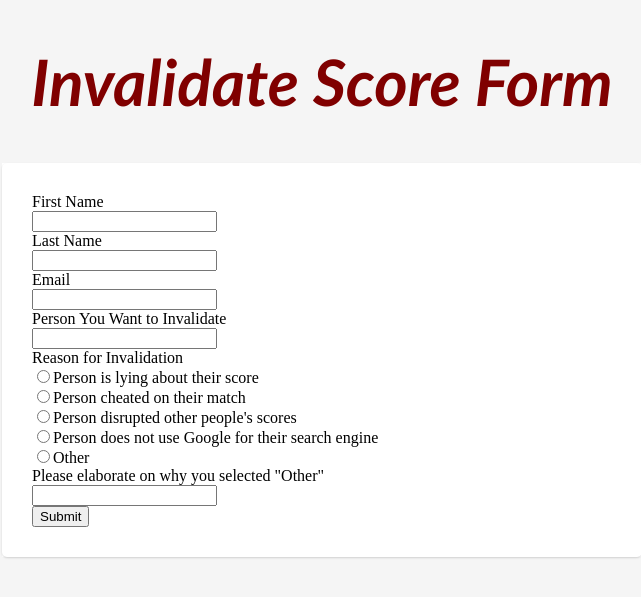
After one commit to AnthonyBenitez/Pinball, a Python web app: template templates/invalidatescore.html in a window 1280 px wide. The commit adds this page. Shown: the top 597 px of the page, without its empty margins (318-959 px from the left). Run offline with Jinja, Linux system fonts and the light colour scheme; the template is opened without the code that fills it, so the values that code supplies are empty.

Commit message:
invalidate

```diff
--- /dev/null
+++ b/static/invalidatescore.css
@@ -0,0 +1,55 @@
+h1  {
+   font-family: 'Gill Sans', 'Gill Sans MT', Calibri, 'Trebuchet MS', sans-serif;
+   font-size: 64px;
+   color: maroon;
+   font-style: italic;
+}
+
+.container {
+
+ position: absolute;
+ left: 25%;
+ right: 20%;
+ margin:0;
+ width: 50%;
+ background: white;
+ min-height: auto;
+}
+ .containerinput {
+   width: 50%;
+   clear: both;
+   font-family: 'Times New Roman', Times, serif;
+   align-content: center;
+ }
+
+ .radio {
+   left: 30%;
+   position: absolute;
+ }
+
+ body {
+
+   background-color: whitesmoke;
+ }
+ .whitebox {
+ background:white;
+ padding: 30px;
+ -webkit-box-shadow: 0 1px 2px rgba(0,0,0,0.15);
+ -moz-box-shadow: 0 1px 2px rgba(0,0,0,0.15);
+ box-shadow: 0 1px 2px rgba(0,0,0,0.15);
+ -webkit-border-radius: 5px;
+ -moz-border-radius: 5px;
+ -ms-border-radius: 5px;
+ -o-border-radius: 5px;
+ border-radius: 5px;
+ image-rendering: auto;
+}
+
+.label {
+ font-family: 'Times New Roman', Times, serif;
+ align-content: center;
+}
+
+.text {
+ border: black;
+}
--- /dev/null
+++ b/templates/invalidatescore.html
@@ -0,0 +1,40 @@
+<!DOCTYPE html>
+<html>
+<head>
+   <link rel="stylesheet" href="/i/invalidatescore.css">
+  <title>Page Title</title>
+</head>
+<body>
+<h1 align="center"> Invalidate Score Form </h1>
+
+<div class="container">
+   <div class="whitebox">
+       <form>
+         <label align="center">First Name <br> </label>
+         <input type="text" name="first"><br />
+         <label class="label">Last Name <br></label>
+         <input type="text" name="last"><br />
+         <label class="label">Email <br> </label>
+         <input type="text" name="email"><br />
+         <label class="label">Person You Want to Invalidate <br> </label>
+         <input type="text" name="email"><br />
+         <label class="label">Reason for Invalidation <br> </label>
+         <input type="radio">Person is lying about their score <br>
+         <input type="radio">Person cheated on their match <br>
+         <input type="radio">Person disrupted other people's scores <br>
+         <input type="radio">Person does not use Google for their search engine <br>
+         <input type="radio">Other <br>
+         <div class="reveal">
+
+           <label>Please elaborate on why you selected "Other" <br> </label>
+           <input type="text"> <br>
+         </div>
+         <a href=""><button type="button"> Submit</button></a>
+       </form>
+   </div>
+ </div>
+
+
+
+</body>
+</html>
```
Also changed, not shown: main.py (+6 -1 lines), templates/adamsLeaderboard.html (+32 -0 lines), templates/gotLeaderboard.html (+11 -4 lines), invalidatescore.html (deleted), 3 other files.
